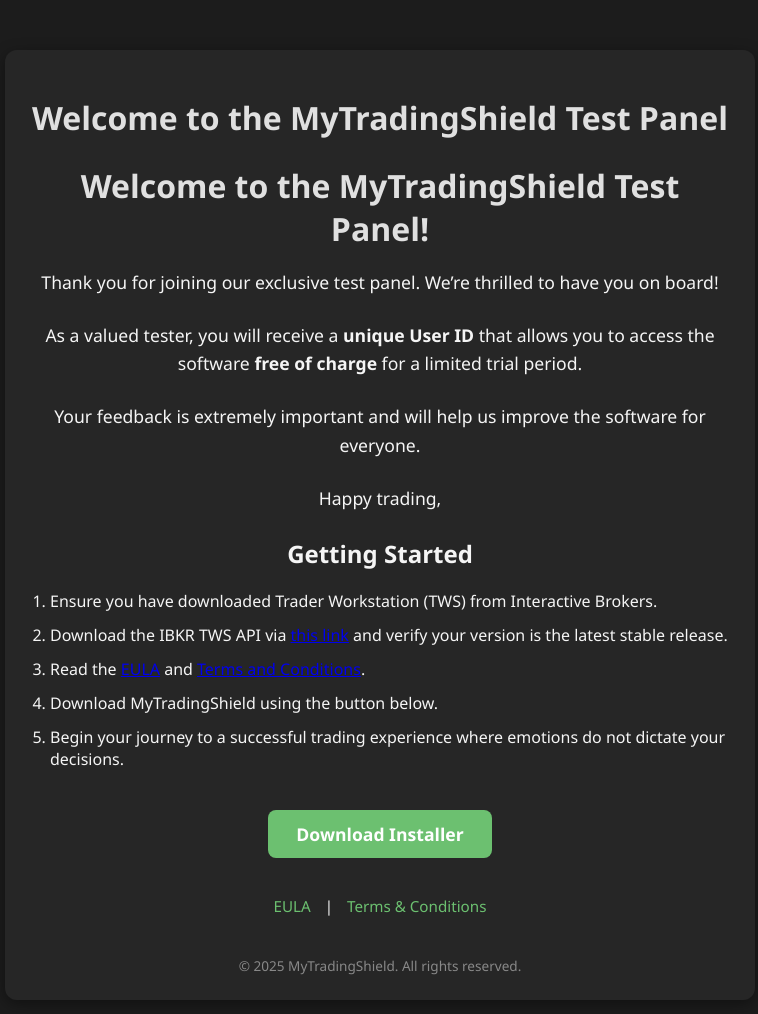
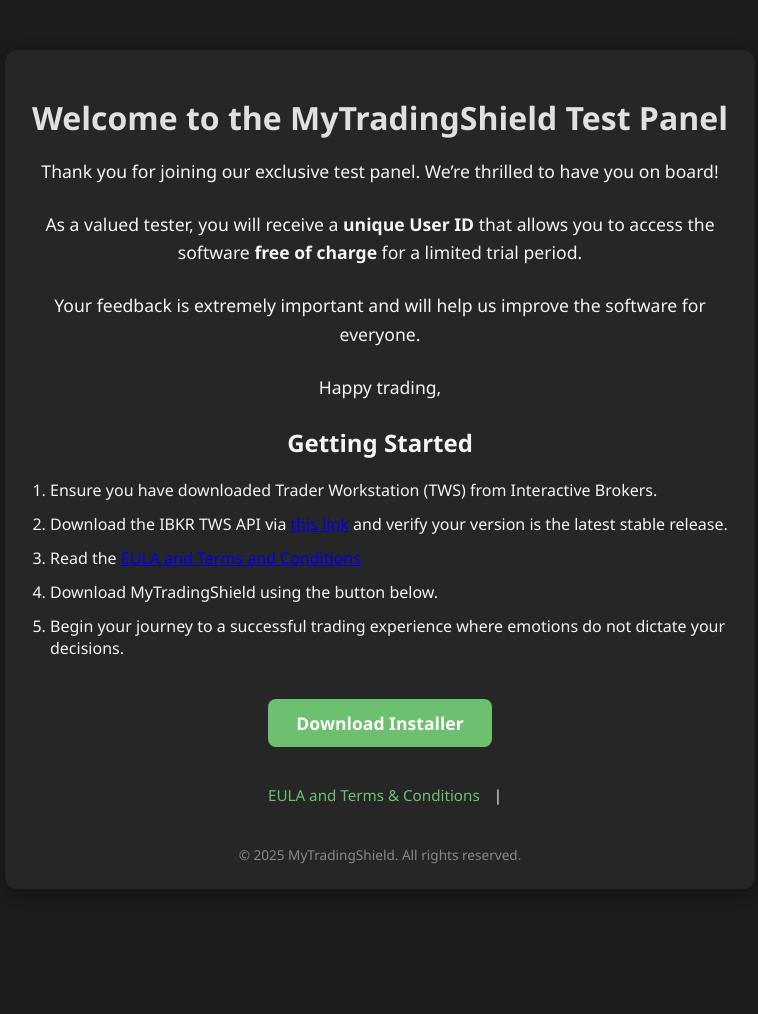
Before and after one commit to jellevb94-cpu/mytradingshield-landingpage, a plain HTML site: page index.html in a window 1280 px wide. Shown: the whole page, without its empty margins (260-1018 px from the left). After the commit the page ends 939 px from the top, so only its background shows below. Drawn offline with Linux system fonts and the light colour scheme.

Commit message:
Update index.html

```diff
--- a/index.html
+++ b/index.html
@@ -89,8 +89,6 @@
 <body>
     <div class="container">
         <h1>Welcome to the MyTradingShield Test Panel</h1>
-        <p>
-        <h1>Welcome to the MyTradingShield Test Panel!</h1>
         <p>Thank you for joining our exclusive test panel. We’re thrilled to have you on board!</p>
         <p>As a valued tester, you will receive a <strong>unique User ID</strong> that allows you to access the software <strong>free of charge</strong> for a limited trial period.</p>
         <p>Your feedback is extremely important and will help us improve the software for everyone.</p>
@@ -101,7 +99,7 @@
         <ol>
             <li>Ensure you have downloaded Trader Workstation (TWS) from Interactive Brokers.</li>
             <li>Download the IBKR TWS API via <a href="https://interactivebrokers.github.io/#" target="_blank">this link</a> and verify your version is the latest stable release.</li>
-            <li>Read the <a href="eula.txt" target="_blank">EULA</a> and <a href="terms.txt" target="_blank">Terms and Conditions</a>.</li>
+            <li>Read the <a href="eula.txt" target="_blank">EULA and Terms and Conditions</a>
             <li>Download MyTradingShield using the button below.</li>
             <li>Begin your journey to a successful trading experience where emotions do not dictate your decisions.</li>
         </ol>
@@ -111,8 +109,7 @@
         </a>
 
         <div class="links">
-            <a href="eula.txt" target="_blank">EULA</a> |
-            <a href="terms.txt" target="_blank">Terms & Conditions</a>
+            <a href="eula.txt" target="_blank">EULA and Terms & Conditions</a> |
         </div>
 
         <footer>
```
